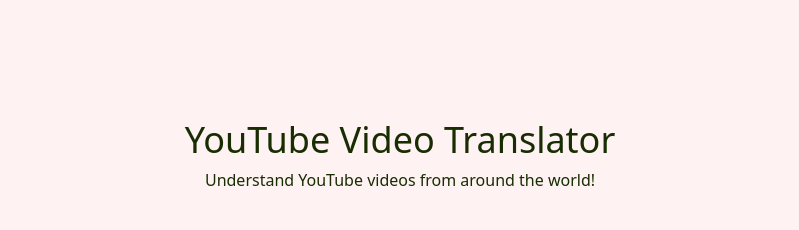
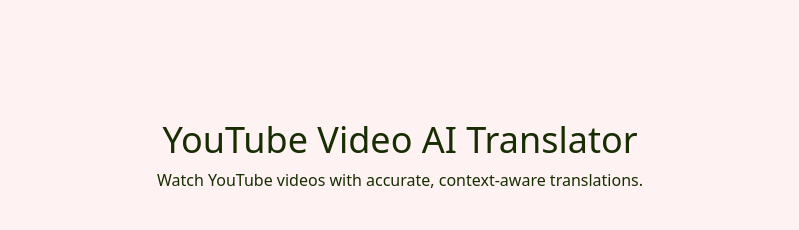
Before and after one commit to villacerc/briefmode, a Vue app in the folder client/: page / in a window 1280 px wide. Shown: the top 230 px of the page, without its empty margins (240-1039 px from the left). Built offline with nearby package versions, Linux system fonts and the light colour scheme; no server answers.

Commit message:
update caption text

```diff
--- a/client/src/views/Home.vue
+++ b/client/src/views/Home.vue
@@ -2,10 +2,10 @@
   <div class="min-h-screen flex justify-center bg-base-100">
     <div class="w-full mt-30">
       <h1 class="text-accent-content text-4xl mb-2 text-center">
-        YouTube Video Translator
+        YouTube Video AI Translator
       </h1>
       <h2 class="text-accent-content text-md mb-6 text-center">
-        Understand YouTube videos from around the world!
+        Watch YouTube videos with accurate, context-aware translations.
       </h2>
       <div class="m-auto max-w-3xl p-2">
         <!-- Input + Button -->
--- a/client/src/views/Video.vue
+++ b/client/src/views/Video.vue
@@ -11,13 +11,15 @@
     </div>
 
     <!-- Transcript -->
-    <div class="max-h-[390px] overflow-y-auto border rounded-lg p-4 bg-gray-50">
+    <div
+      class="max-h-[390px] overflow-y-auto border rounded-lg p-4 bg-gray-50 mt-4 text-accent-content"
+    >
       <p class="p-1 transition-colors text-center">
         <span v-for="(line, idx) in visibleLines" :key="idx">
           <span
             :class="
               activeIndex !== -1 && idx === activeIndex % 3
-                ? 'bg-yellow-200 font-semibold'
+                ? 'bg-secondary font-semibold'
                 : ''
             "
           >
```
